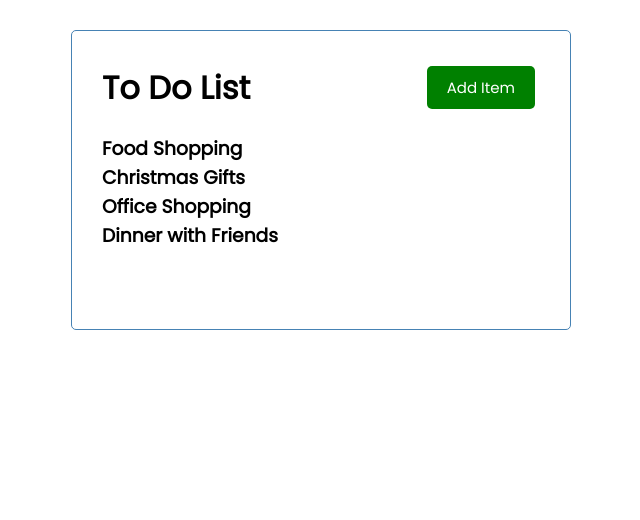
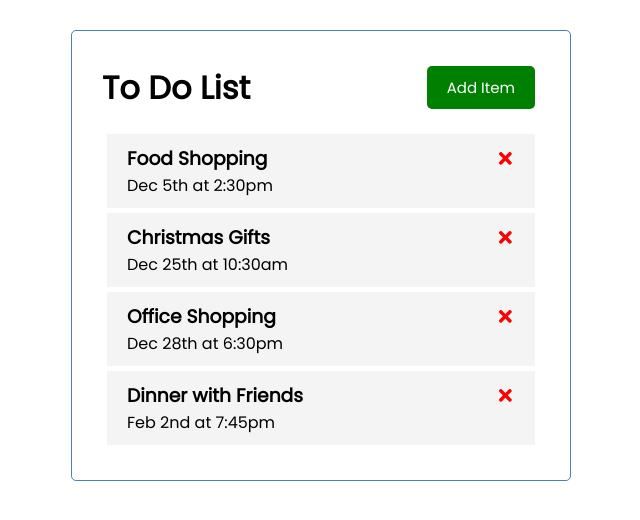
Before and after one commit to mrohner94/react-to-do, a React (Create React App) app: page / in a window 1280 px wide. Shown: the top 520 px of the page, without its empty margins (319-959 px from the left). Built offline with nearby package versions, Linux system fonts and the light colour scheme.

Commit message:
Task component, react icons and deletion of records

```diff
--- a/package.json
+++ b/package.json
@@ -8,6 +8,7 @@
     "@testing-library/user-event": "^13.5.0",
     "react": "^17.0.2",
     "react-dom": "^17.0.2",
+    "react-icons": "^4.3.1",
     "react-scripts": "5.0.0",
     "web-vitals": "^2.1.2"
   },
--- a/src/App.js
+++ b/src/App.js
@@ -31,10 +31,14 @@
     }
   ])
 
+  const deleteTask = id => {
+    setTasks(tasks.filter(x => x.id !== id))
+  }
+
   return (
     <div className='container'>
       <Header title='To Do List' />
-      <Tasks tasks={tasks} />
+      <Tasks tasks={tasks} onDelete={deleteTask} />
     </div>
   )
 }
--- /dev/null
+++ b/src/components/Task.js
@@ -0,0 +1,23 @@
+import { FaTimes } from 'react-icons/fa'
+import PropTypes from 'prop-types'
+
+const Task = ({ task, onDelete }) => {
+  return (
+    <div className='task'>
+      <h3>
+        {task.text}{' '}
+        <FaTimes
+          onClick={() => onDelete(task.id)}
+          style={{ color: 'red', cursor: 'pointer' }}
+        />
+      </h3>
+      <p>{task.day}</p>
+    </div>
+  )
+}
+
+Task.propTypes = {
+    onDelete: PropTypes.func
+}
+
+export default Task
--- a/src/components/Tasks.js
+++ b/src/components/Tasks.js
@@ -1,11 +1,18 @@
-const Tasks = ({ tasks }) => {
+import Task from './Task'
+import PropTypes from 'prop-types'
+
+const Tasks = ({ tasks, onDelete }) => {
   return (
     <>
       {tasks.map(task => (
-        <h3 key={task.id}>{task.text}</h3>
+        <Task key={task.id} task={task} onDelete={onDelete}/>
       ))}
     </>
   )
 }
 
+Tasks.propTypes = {
+  onDelete: PropTypes.func
+}
+
 export default Tasks
```
Also changed, not shown: 1 other file (tests, documents, lock files or other folders).
